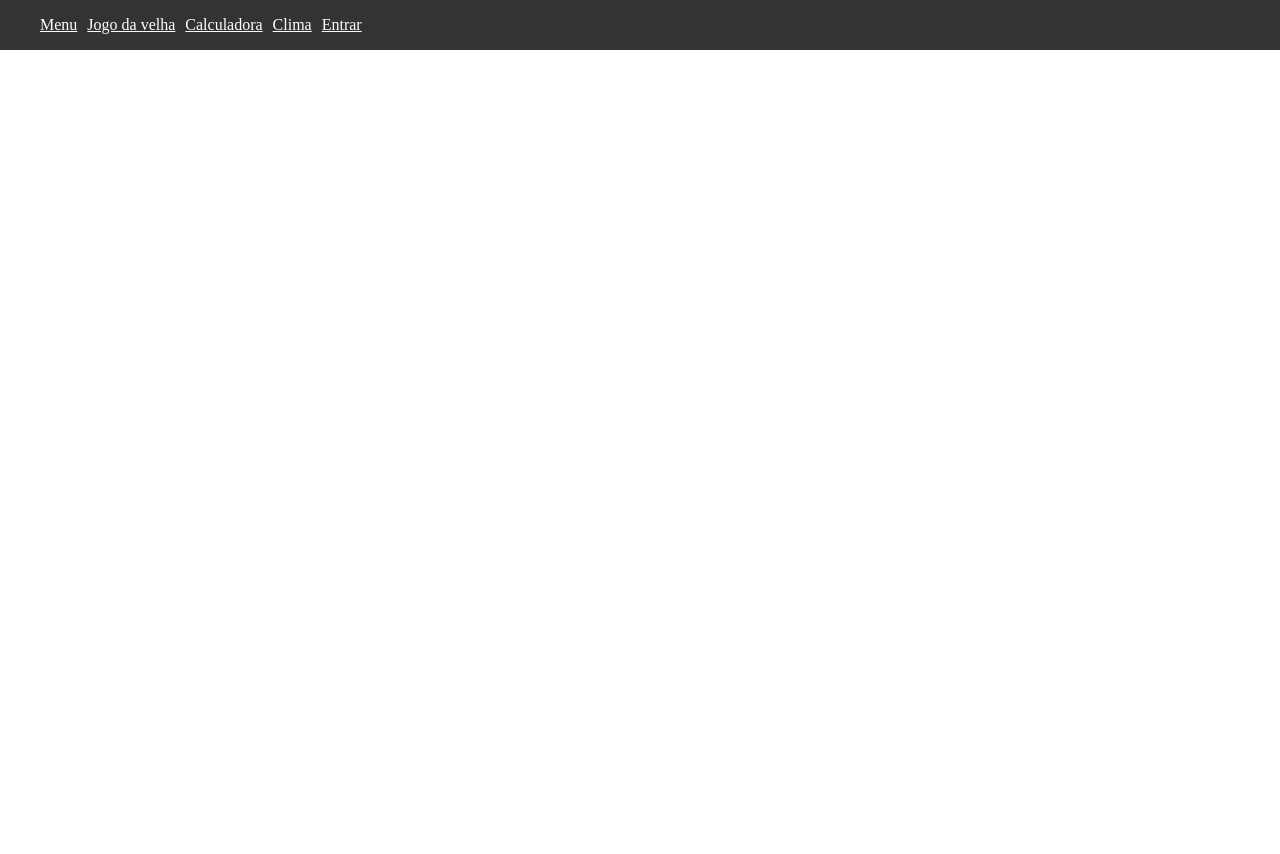
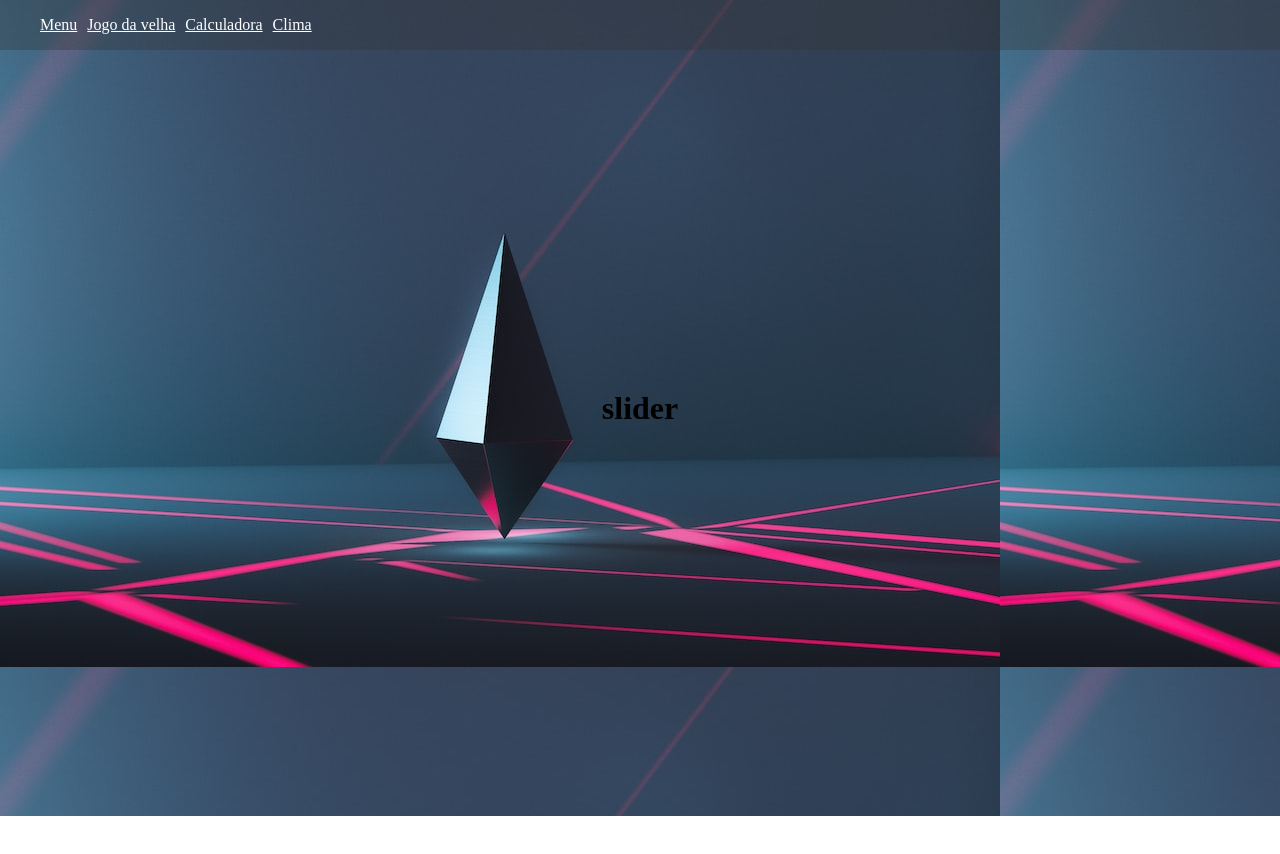
Before and after one commit to LUIS123-dev/Final, a plain HTML site: page home/index.html in a window 1280 px wide. Shown: the top 854 px of the page. After the commit the page ends 816 px from the top, so only its background shows below. Drawn offline with Linux system fonts and the light colour scheme.

Commit message:
atualizando projeto

```diff
--- a/Calculadora/styles.css
+++ b/Calculadora/styles.css
@@ -1,6 +1,4 @@
 * {
-    margin: 0;
-    padding: 0;
     box-sizing: border-box;
     font-family: Helvetica;
   }
@@ -82,7 +80,9 @@
   }
 
   body{
-    height: 1000px;
+    height: 800px;
+    background-image: url("./backgroud.jpeg");
+
 }
 
 #menu{
@@ -91,8 +91,9 @@
     left:0; /*fixando no canto superior esquerdo*/
     width: 100%;
     height:50px;
-    background-color: #333;
+    background-color: rgba(51, 51, 51, 0.336)
 }
+
 
 ul{
     list-style: none;
--- a/clima/css/style.css
+++ b/clima/css/style.css
@@ -1,7 +1,5 @@
 /* Geral */
 * {
-  padding: 0;
-  margin: 0;
   font-family: "Ubuntu", sans-serif;
 }
 
@@ -12,6 +10,10 @@ body {
   justify-content: center;
   align-items: center;
   height: 100vh;
+}
+body
+{
+    height: 800px;
 }
 
 .hide {
@@ -107,9 +109,7 @@ body {
 }
 
 
-body{
-    height: 800px;
-}
+
 
 #menu{
     position:fixed;
@@ -117,8 +117,9 @@ body{
     left:0; /*fixando no canto superior esquerdo*/
     width: 100%;
     height:50px;
-    background-color:rgb(21, 8, 168);
+    background-color: rgba(51, 51, 51, 0.336)
 }
+
 
 ul{
     list-style: none;
--- a/index.html
+++ b/home/index.html
@@ -16,23 +16,19 @@
       <div id="menu">
         <ul class="nav-list">
           <li><a href="index.html">Menu</a></li>
-          <li><a href="./jogoDaVelha/index.html">Jogo da velha</a></li>
-          <li><a href="./Calculadora/index.html">Calculadora</a></li>
+          <li><a href="./jogoDaVelha/jogo.html">Jogo da velha</a></li>
+          <li><a href="./Calculadora/calculadora.html">Calculadora</a></li>
           <li><a href="./clima/clima.html">Clima</a></li>
-          <li><a href="#">Entrar</a></li>
         </ul>
       </div>
-<!--
-<nav>
-        <a class="logo" href="/">----</a>
-        <div class="mobile-menu">
-          <div class="line1"></div>
-          <div class="line2"></div>
-          <div class="line3"></div>
-        </div>
-      </nav>
 
--->
+
+      <div class="carrosel">
+          <h1>slider</h1>
+      </div>
+
+
+
     <script src = "./script" defer></script>
   </body>
 </html>
--- a/style.css
+++ b/home/style.css
@@ -1,5 +1,7 @@
 body{
-    height: 2000px;
+    height: 800px;
+    background-image: url("./backgroud.jpeg");
+
 }
 
 #menu{
@@ -8,8 +10,9 @@ body{
     left:0; /*fixando no canto superior esquerdo*/
     width: 100%;
     height:50px;
-    background-color: #333;
+    background-color: rgba(51, 51, 51, 0.336)
 }
+
 
 ul{
     list-style: none;
@@ -26,3 +29,13 @@ li{
 a{
     color:#FFF;
 }
+
+.carrosel{
+    margin:0;
+    padding: 0;
+    width:100%;
+    height:100vh;
+    display:flex;
+    justify-content:center;
+    align-items: center;
+}
--- a/jogoDaVelha/style.css
+++ b/jogoDaVelha/style.css
@@ -1,6 +1,4 @@
 * {
-    margin: 0;
-    padding: 0;
     box-sizing: 0;
     font-family: cursive;
 }
@@ -47,7 +45,9 @@ hr {
 }
 
 body{
-    height: 1000px;
+    height: 800px;
+    background-image: url("./backgroud.jpeg");
+
 }
 
 #menu{
@@ -56,8 +56,9 @@ body{
     left:0; /*fixando no canto superior esquerdo*/
     width: 100%;
     height:50px;
-    background-color: #333;
+    background-color: rgba(51, 51, 51, 0.336)
 }
+
 
 ul{
     list-style: none;
```
Also changed, not shown: Authentication/index.html (+8 -5 lines), Authentication/js/app.js (+14 -0 lines), Authentication/js/authentication.js (added, +41 -0 lines), Authentication/register.html (+2 -1 lines), Calculadora/calculadora.html (+3 -4 lines), clima/clima.html (+4 -5 lines), jogoDaVelha/jogo.html (+0 -1 lines), login.html (added, +12 -0 lines), Authentication/js/createUser.js (added), cadastro.html (added), home/backgroud.jpeg (added), home/script.js (added).
